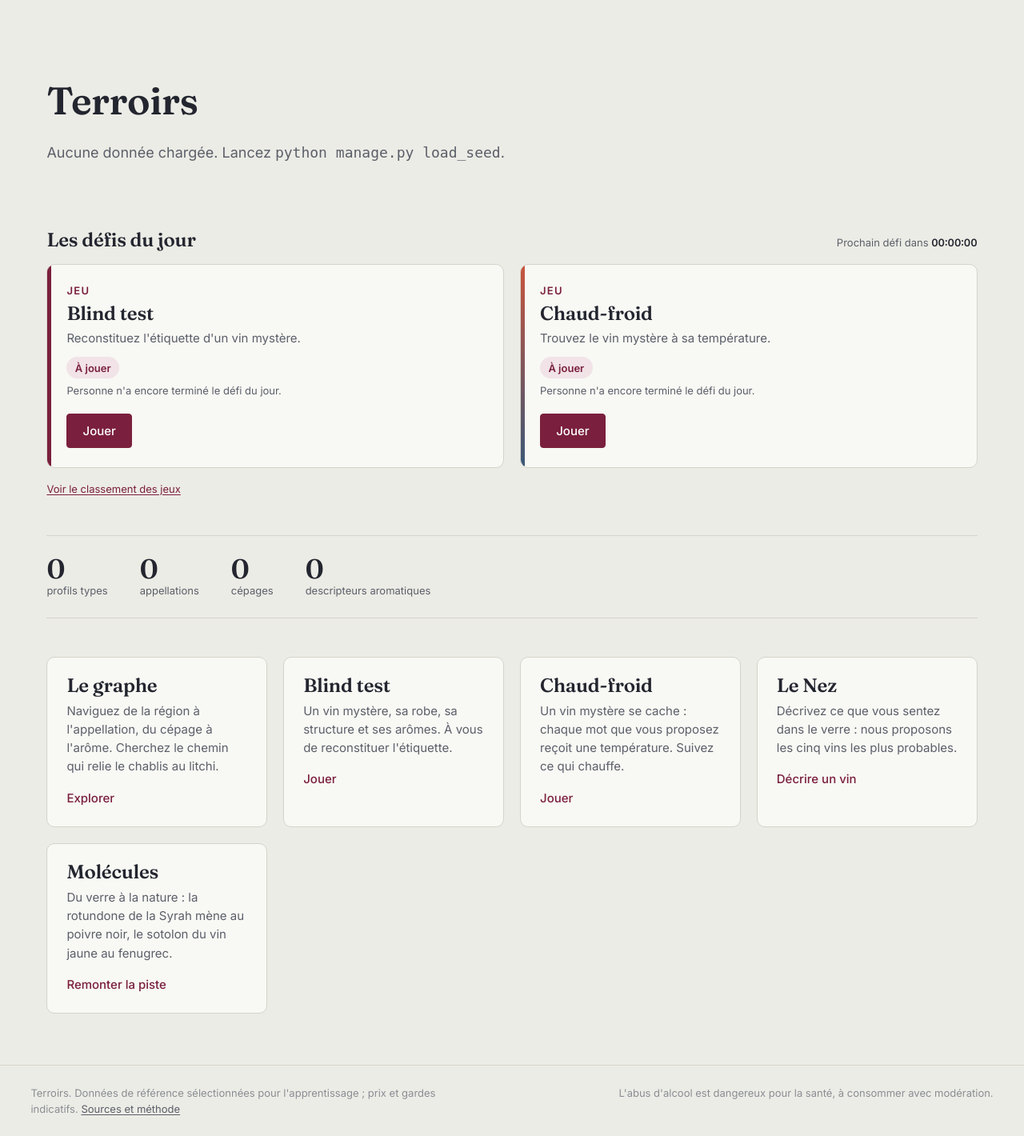
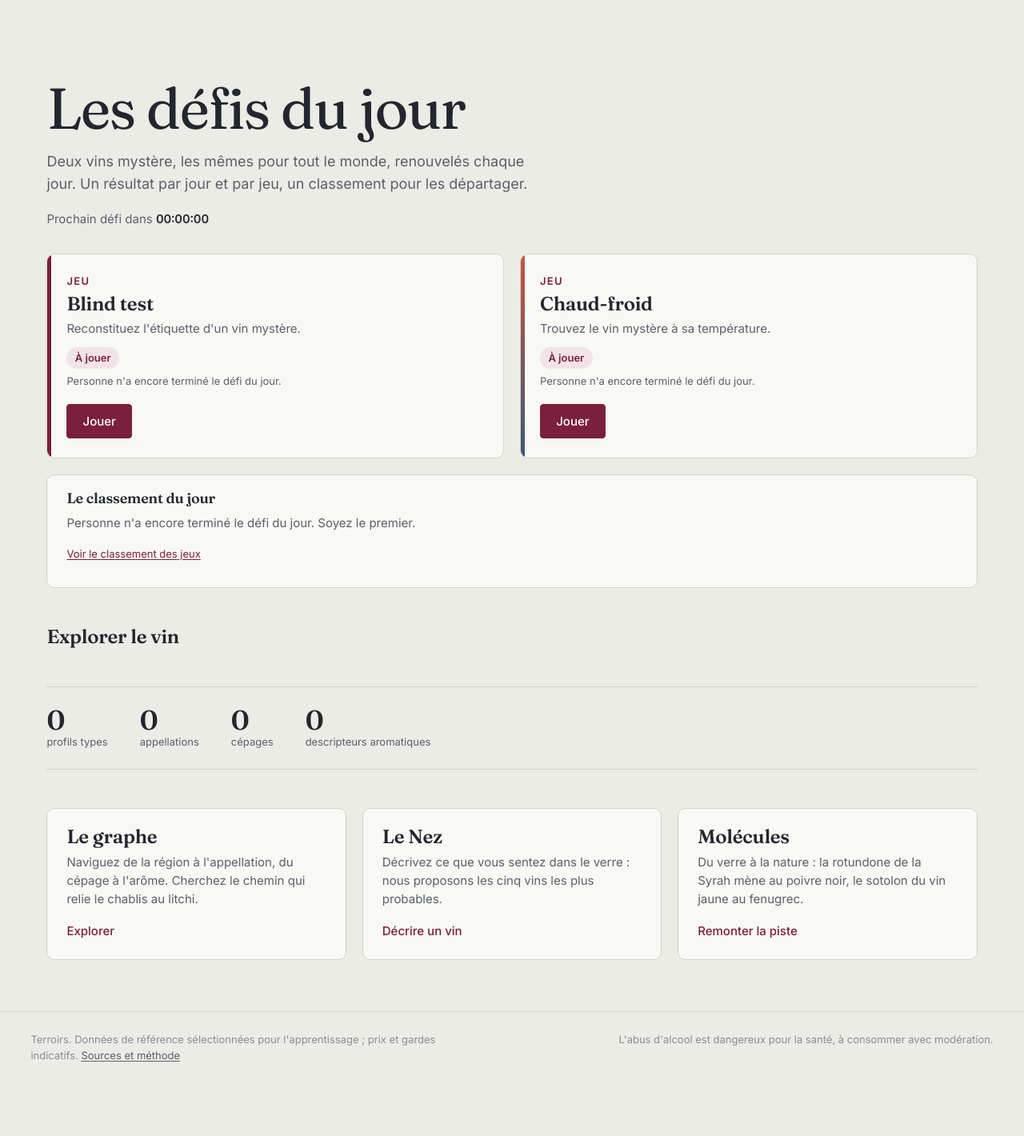
Before and after one commit to grudal-dev/wine-explorer, a Django app: page / in a window 1280 px wide. Shown: the part 60-1480 px from the top of the page at 80% size. After the commit the page ends 1387 px from the top, so only its background shows below. Run offline with Django 5.2, Linux system fonts and the light colour scheme; data that the repository does not hold is empty; parts of the project's set-up code (start-up, migrations or seed data) failed here and were passed over.

Commit message:
Accueil = page des jeux : défis du jour en tête, classement du jour, exploration en dessous
Co-Authored-By: Claude Sonnet 5.5 <noreply@anthropic.com>
Claude-Session: https://claude.ai/code/session_01MQ7WdUPZpP9gpkyTj8cpJF

```diff
--- a/apps/catalog/views.py
+++ b/apps/catalog/views.py
@@ -24,9 +24,12 @@ def home(request):
         "aromas": Aroma.objects.count(),
     }
     from apps.accounts.daily import overview
+    from apps.accounts.rankings import standings
 
+    today = timezone.localdate()
     return render(request, "home.html", {
-        "teaser": teaser, "stats": stats, "daily": overview(request, timezone.localdate()),
+        "teaser": teaser, "stats": stats, "daily": overview(request, today),
+        "podium": standings("total", today)["today"][:3],
     })
 
 
--- a/static/css/app.css
+++ b/static/css/app.css
@@ -674,3 +674,21 @@ button.tag { cursor: pointer; font-family: inherit; }
 .daily__best { margin: 0 0 .8rem; }
 .daily__card .btn, .daily__card form { margin-top: auto; }
 .daily__foot { margin-top: 1rem; }
+
+/* ── Accueil : la page des jeux ───────────────────────────── */
+.hero--games { padding-bottom: 0; }
+.hero__title { font: 400 var(--step-5)/1.02 var(--serif); letter-spacing: -0.025em; margin: 0 0 1rem; max-width: 12ch; }
+.hero__reset { margin: 1rem 0 0; color: var(--ink-2); }
+.hero--games .glass { max-width: 300px; justify-self: end; }
+@media (max-width: 860px) { .hero--games .glass { max-width: 160px; justify-self: start; } }
+.daily { margin-top: 2rem; }
+.podium { grid-column: 1 / -1; margin-top: .5rem; padding: 1.2rem 1.5rem; background: var(--paper); border: 1px solid var(--rule); border-radius: var(--radius-m); }
+.daily { display: block; }
+.podium h2 { font-size: var(--step-1); margin: 0 0 .6rem; }
+.podium__list { list-style: none; margin: 0; padding: 0; display: flex; flex-wrap: wrap; gap: .5rem 2rem; }
+.podium__list li { display: inline-flex; align-items: baseline; gap: .55rem; }
+.podium__rank { display: inline-grid; place-items: center; width: 1.6rem; height: 1.6rem; border-radius: 50%; background: var(--garnet); color: #fff; font-weight: 600; font-size: var(--step--1); }
+.podium__list li:nth-child(2) .podium__rank { background: var(--slate); }
+.podium__list li:nth-child(3) .podium__rank { background: var(--ochre, #C99A3D); }
+.podium__pts { color: var(--ink-2); font-size: var(--step--1); }
+.daily__cards + .podium { margin-top: 1.25rem; }
--- a/templates/home.html
+++ b/templates/home.html
@@ -2,23 +2,14 @@
 {% load i18n terroirs_i18n static %}
 {% block title %}{% translate "Explorer le vin" %}{% endblock %}
 {% block content %}
-<section class="hero">
+<section class="hero hero--games">
   <div>
     {% if teaser %}
-    <p class="hero__kicker">{% blocktranslate trimmed with color=teaser.color|lower %}Le vin du jour est un {{ color }}. Au nez :{% endblocktranslate %}</p>
-    <p class="hero__nose">{{ teaser.aromas|join:", "|capfirst }}<em>…</em></p>
-    <p class="lede">{% translate "Retrouvez sa région, son appellation et ses cépages en huit essais. Chaque erreur dévoile un indice." %}</p>
-    <div class="hero__actions">
-      <form method="post" action="{% url 'blindtest:start' %}">{% csrf_token %}
-        <input type="hidden" name="mode" value="daily">
-        <button class="btn" type="submit">{% translate "Jouer le défi du jour" %}</button>
-      </form>
-      <a class="btn btn--ghost" href="{% url 'explorer:explorer' %}">{% translate "Parcourir le graphe" %}</a>
-    </div>
-    {% else %}
-    <h1>Terroirs</h1>
-    <p class="lede">{% translate "Aucune donnée chargée. Lancez" %} <code>python manage.py load_seed</code>.</p>
+    <p class="hero__kicker">{% blocktranslate trimmed with color=teaser.color|lower aromas=teaser.aromas|join:", " %}Le vin du jour est un {{ color }}. Au nez : {{ aromas }}…{% endblocktranslate %}</p>
     {% endif %}
+    <h1 class="hero__title">{% translate "Les défis du jour" %}</h1>
+    <p class="lede">{% translate "Deux vins mystère, les mêmes pour tout le monde, renouvelés chaque jour. Un résultat par jour et par jeu, un classement pour les départager." %}</p>
+    <p class="hero__reset">{% translate "Prochain défi dans" %} <time class="daily__clock" datetime="{{ daily.reset_at|date:'c' }}" data-deadline="{{ daily.reset_at|date:'c' }}">{{ daily.reset_at|timeuntil }}</time></p>
   </div>
   {% if teaser %}
   <div class="glass glass--{{ teaser.color_key }}" aria-hidden="true">
@@ -27,11 +18,7 @@
   {% endif %}
 </section>
 
-<section class="section daily" aria-labelledby="daily-title">
-  <div class="daily__head">
-    <h2 id="daily-title">{% translate "Les défis du jour" %}</h2>
-    <p class="daily__reset small muted">{% translate "Prochain défi dans" %} <time class="daily__clock" datetime="{{ daily.reset_at|date:'c' }}" data-deadline="{{ daily.reset_at|date:'c' }}">{{ daily.reset_at|timeuntil }}</time></p>
-  </div>
+<section class="section daily" aria-label="{% translate "Les défis du jour" %}">
   <div class="daily__cards">
     {% for c in daily.cards %}
     <article class="daily__card daily__card--{{ c.key }} is-{{ c.state }}">
@@ -56,7 +43,21 @@
     </article>
     {% endfor %}
   </div>
-  <p class="daily__foot small"><a href="{% url 'accounts:ranking' %}">{% translate "Voir le classement des jeux" %}</a></p>
+  <div class="podium">
+    <h2>{% translate "Le classement du jour" %}</h2>
+    {% if podium %}
+    <ol class="podium__list">
+      {% for r in podium %}<li><span class="podium__rank">{{ forloop.counter }}</span>
+        <a href="{% url 'accounts:player' r.username %}">{{ r.username }}</a>
+        <span class="podium__pts">{% blocktranslate trimmed with points=r.points %}{{ points }} points{% endblocktranslate %}</span></li>{% endfor %}
+    </ol>
+    {% else %}<p class="muted">{% translate "Personne n'a encore terminé le défi du jour." %} {% translate "Soyez le premier." %}</p>{% endif %}
+    <p class="daily__foot small"><a href="{% url 'accounts:ranking' %}">{% translate "Voir le classement des jeux" %}</a></p>
+  </div>
+</section>
+
+<section class="section">
+  <h2>{% translate "Explorer le vin" %}</h2>
 </section>
 
 <div class="figures" aria-label="{% translate "Contenu de la base" %}">
@@ -72,16 +73,6 @@
     <p>{% translate "Naviguez de la région à l'appellation, du cépage à l'arôme. Cherchez le chemin qui relie le chablis au litchi." %}</p>
     <span class="entry__go">{% translate "Explorer" %}</span>
   </a>
-  <a class="entry" href="{% url 'blindtest:home' %}">
-    <h3>{% translate "Blind test" %}</h3>
-    <p>{% translate "Un vin mystère, sa robe, sa structure et ses arômes. À vous de reconstituer l'étiquette." %}</p>
-    <span class="entry__go">{% translate "Jouer" %}</span>
-  </a>
-  <a class="entry" href="{% url 'hotcold:game' %}">
-    <h3>{% translate "Chaud-froid" %}</h3>
-    <p>{% translate "Un vin mystère se cache : chaque mot que vous proposez reçoit une température. Suivez ce qui chauffe." %}</p>
-    <span class="entry__go">{% translate "Jouer" %}</span>
-  </a>
   <a class="entry" href="{% url 'nose:nose' %}">
     <h3>{% translate "Le Nez" %}</h3>
     <p>{% translate "Décrivez ce que vous sentez dans le verre : nous proposons les cinq vins les plus probables." %}</p>
```
Also changed, not shown: apps/catalog/tests/test_i18n.py (+2 -2 lines), locale/en/LC_MESSAGES/django.po, locale/en/LC_MESSAGES/djangojs.po, 2 other files.
